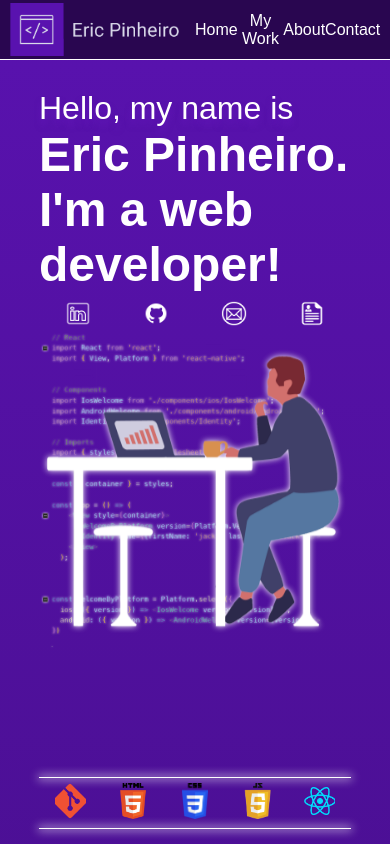
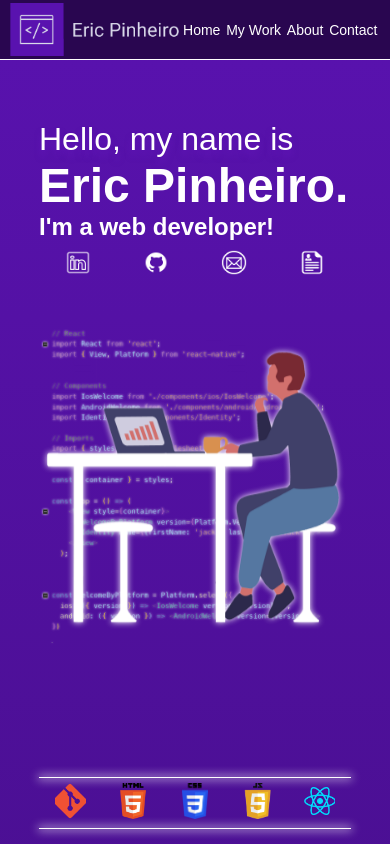
Before and after one commit to ericfariaspinheiro/webPortfolio, a React (Create React App) app: page / in a window 390 px wide. Shown: the top 844 px of the page. Built offline with nearby package versions, Linux system fonts and the light colour scheme.

Commit message:
mobile view update

```diff
--- a/src/App.css
+++ b/src/App.css
@@ -294,6 +294,7 @@ button:active {
 .aboutPic {
   width: 40%;
   display: flex;
+  margin: auto;
 }
 
 .profilePic {
@@ -319,7 +320,7 @@ button:active {
 }
 
 .contactButton button {
-  width: 20%;
+  width: 180px;
   height: 100%;
   background: linear-gradient(-45deg, #20073f, #5210a1, #7118df, #20073f);
   background-size: 800% 400%;
@@ -336,9 +337,29 @@ button:active {
   filter: drop-shadow(0 0 3px white);
 }
 
+.textIndent {
+  text-align: justify;
+}
+
 @media only screen and (max-width: 480px) {
+  .navBarList {
+    width: 54%;
+  }
+
+  .navBarItems a {
+    font-size: 14px;
+  }
+
   .welcomeContent {
-    margin-top: 10%;
+    margin-top: 20%;
+  }
+
+  .heroBox {
+    padding-top: 15%;
+  }
+
+  .welcomeContentThird {
+    font-size: x-large;
   }
 
   #contactMe {
@@ -365,6 +386,18 @@ button:active {
     max-width: 100%;
     right: 0;
     top: 0;
+  }
+
+  .aboutText {
+    width: 100%;
+  }
+
+  .aboutText h2 {
+    text-align: center;
+  }
+
+  .aboutPic {
+    padding: 10% 0 10% 0;
   }
 }
 
--- a/src/components/About.js
+++ b/src/components/About.js
@@ -9,12 +9,11 @@ export default function About () {
                     <br />
                     <h3>I am a front-end developer <br /> based in Rio de Janeiro, Brazil</h3>
                     <br />
-                    <p> I have always been interested in how technologies work, specially the web.
-                        Getting to know it better and working to push it even further is my goal.
-                        Lorem ipsum dolor sit amet consectetur adipisicing elit. Quas, consectetur!
-                        Lorem ipsum dolor sit amet consectetur adipisicing elit. Officiis, ipsa ducimus recusandae voluptatum veniam exercitationem.
-                        Lorem ipsum dolor sit, amet consectetur adipisicing elit. Cupiditate voluptate molestias laudantium assumenda quisquam asperiores.
+                    <p className="textIndent"> I have always been interested in how technologies work, specially the web.
+                        Getting to know its ins and outs and working to push it even further is my goal.
+                        Previously I worked with API documentation and Testing Automation, but now I am aiming to make a career shift to software development.
                     </p>
+
                 </section>
                 <section className="aboutPic">
                     <div className="profilePic">
--- a/src/components/Presentation.js
+++ b/src/components/Presentation.js
@@ -19,7 +19,7 @@ export default function Presentation () {
             <div className="welcomeContent">
                 <p className="welcomeContentFirst">Hello, my name is</p>
                 <h1> Eric Pinheiro. </h1>
-                <h2> I'm a web developer! </h2>
+                <h2 className="welcomeContentThird"> I'm a web developer! </h2>
             </div>
             <Contact />
             <Hero />
```
